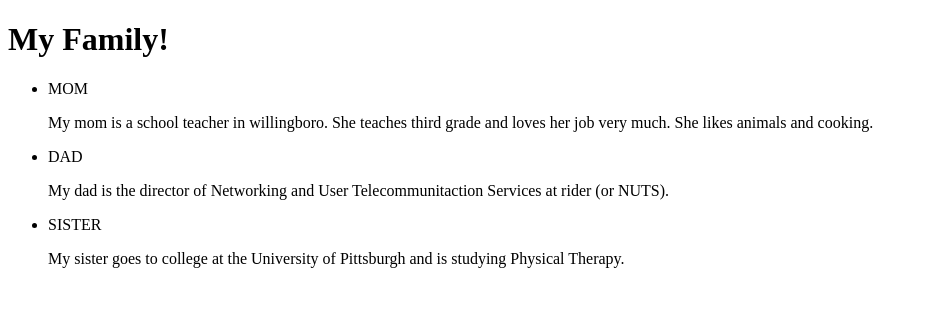
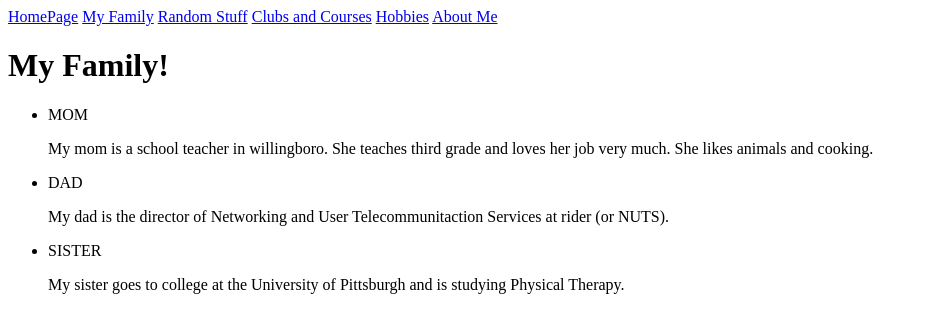
Before and after one commit to drstich70/Andrew_web, a plain HTML site: page Computer sciences thingy/myfamily.html in a window 1280 px wide. Shown: the whole page, without its empty margins (0-928 px from the left). Drawn offline with Linux system fonts and the light colour scheme.

Commit message:
Update myfamily.html

```diff
--- a/Computer sciences thingy/myfamily.html
+++ b/Computer sciences thingy/myfamily.html
@@ -1,5 +1,11 @@
 <!doctype html>
 <html>
+  <a href = "index.html">HomePage</a>
+<a href = "myfamily.html">My Family<a/>
+<a href = "classwork1.html">Random Stuff</a>
+<a href = "list.html">Clubs and Courses</a>
+<a href = "hobbies.html">Hobbies</a>
+ <a href = "homework.html">About Me</a>
 <head> </head>
 
 <body>
```
